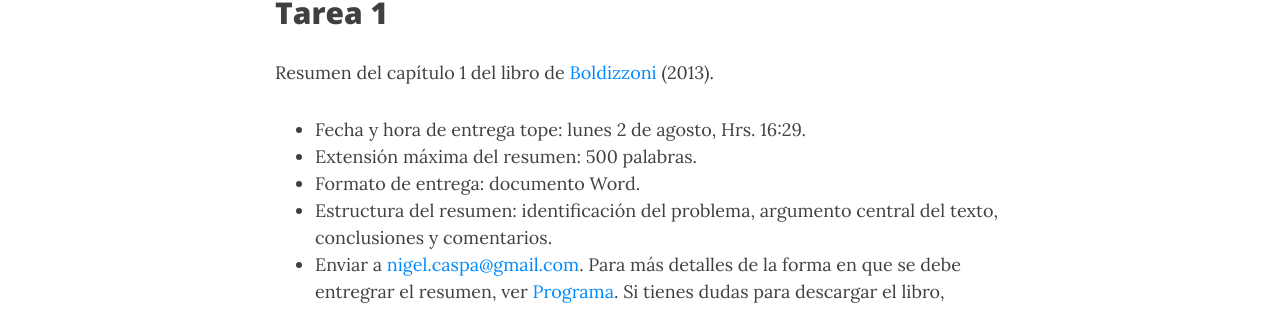
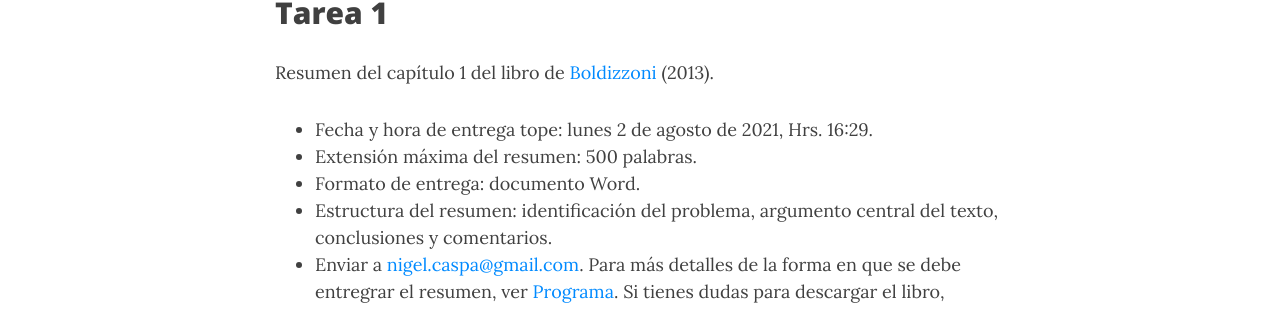
Before and after one commit to NigelCaspa/historiaeconomica, a Jekyll site: the page built from tareas.md, in a window 1280 px wide and 1338 px high. Shown: the part 604-913 px from the top of the window. Built offline with Jekyll 4.4.1, drawn with Linux system fonts in a browser that asks for light colours; nearby versions of some CDN libraries; comment, search, counter and statistics services are not loaded.

Commit message:
corrijo años de entrega

```diff
--- a/tareas.md
+++ b/tareas.md
@@ -9,7 +9,7 @@ share-img: /assets/img/todo.jpg
 
 ## Tarea 1
 Resumen del capítulo 1 del libro de [Boldizzoni](https://nigelcaspa.github.io/historiaeconomica/pdf/2013_boldizzoni-lapobrezade-clio.pdf) (2013).
-- Fecha y hora de entrega tope: lunes 2 de agosto, Hrs. 16:29.
+- Fecha y hora de entrega tope: lunes 2 de agosto de 2021, Hrs. 16:29.
 - Extensión máxima del resumen: 500 palabras.
 - Formato de entrega: documento Word.
 - Estructura del resumen: identificación del problema, argumento central del texto, conclusiones y comentarios.
```
